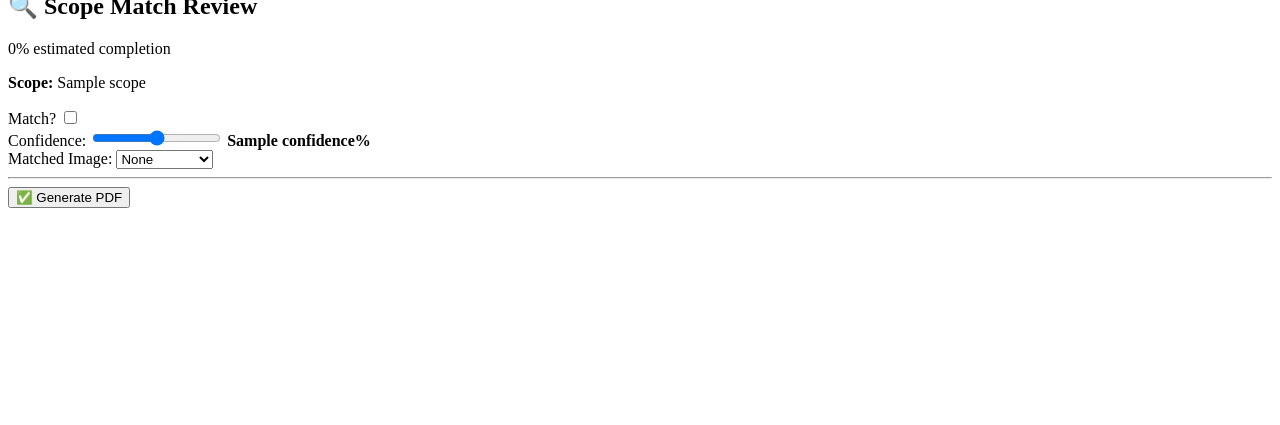
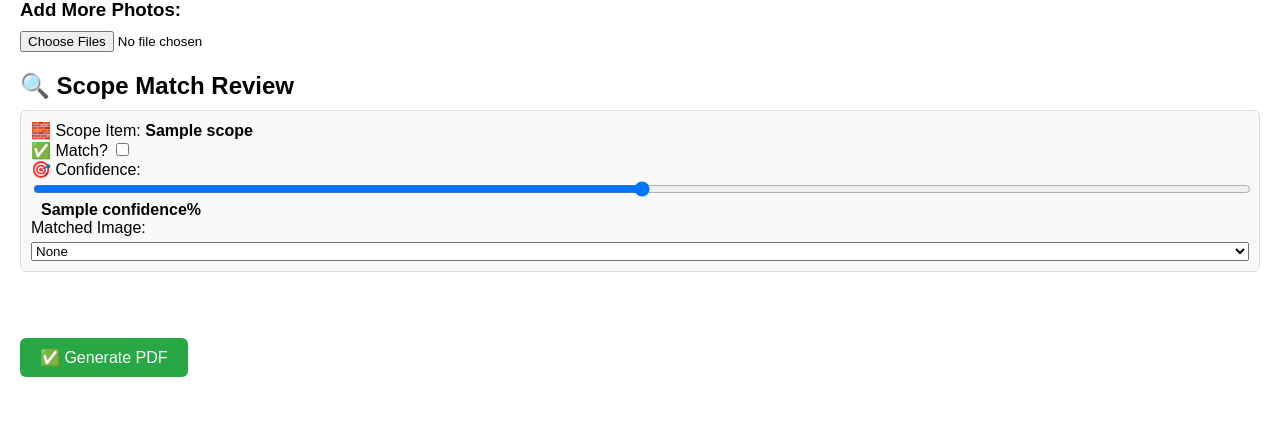
Before and after one commit to VagishKapila/gpt-material-insight-api, a Flask app: template templates/preview.html in a window 1280 px wide. Shown: the part 375-800 px from the top of the page. Run offline with Flask 3, Linux system fonts and the light colour scheme; the template is opened without the code that fills it: most values are stand-ins (such as "Sample title", 1, 10 or a date in 2020); parts of the project's set-up code (start-up, migrations or seed data) failed here and were passed over.

Commit message:
Update preview.html

```diff
--- a/templates/preview.html
+++ b/templates/preview.html
@@ -1,12 +1,103 @@
-<!-- ✅ preview.html (Live Sliders & Recalculated Completion) -->
+<!-- ✅ Final preview.html with sticky slider + grid layout -->
 <!DOCTYPE html>
 <html lang="en">
 <head>
   <meta charset="UTF-8">
   <title>Preview Daily Log</title>
   <style>
-    .slider-label { font-weight: bold; }
+    body { font-family: sans-serif; margin: 20px; }
+
+    h1, h2, h3 {
+      margin-bottom: 10px;
+    }
+
+    .sticky-bar {
+      position: sticky;
+      top: 0;
+      background: #f4f4f4;
+      padding: 10px;
+      border-bottom: 1px solid #ccc;
+      z-index: 1000;
+    }
+
+    .photo-grid {
+      display: grid;
+      grid-template-columns: repeat(auto-fill, minmax(180px, 1fr));
+      gap: 15px;
+      margin-bottom: 20px;
+    }
+
+    .photo-tile {
+      border: 1px solid #ccc;
+      padding: 8px;
+      text-align: center;
+      background: #fafafa;
+      border-radius: 6px;
+    }
+
+    .photo-tile img {
+      max-width: 100%;
+      height: auto;
+      border-radius: 4px;
+    }
+
+    .slider-box {
+      margin-bottom: 30px;
+      padding: 10px;
+      background: #f9f9f9;
+      border-radius: 6px;
+      border: 1px solid #ddd;
+    }
+
+    .slider-box input[type="range"] {
+      width: 100%;
+    }
+
+    .slider-output {
+      font-weight: bold;
+      margin-left: 10px;
+    }
+
+    .delete-btn {
+      background-color: #ff6666;
+      color: white;
+      border: none;
+      padding: 5px 10px;
+      margin-top: 5px;
+      border-radius: 4px;
+      cursor: pointer;
+    }
+
+    .delete-btn:hover {
+      background-color: #cc0000;
+    }
+
+    .submit-btn {
+      padding: 10px 20px;
+      font-size: 16px;
+      background: #28a745;
+      color: white;
+      border: none;
+      border-radius: 6px;
+      cursor: pointer;
+    }
+
+    .submit-btn:hover {
+      background: #218838;
+    }
+
+    .image-select {
+      width: 100%;
+      margin-top: 5px;
+    }
+
+    .top-summary {
+      font-size: 18px;
+      font-weight: bold;
+    }
+
   </style>
+
   <script>
     async function deleteImage(sessionId, imagePath) {
       const response = await fetch(`/remove_image/${sessionId}`, {
@@ -32,70 +123,100 @@
       else alert("❌ Failed to upload image.");
     }
 
-    function updateSlider(index) {
-      const slider = document.getElementById(`confidence_${index}`);
-      const label = document.getElementById(`confidence_label_${index}`);
-      label.innerText = slider.value + "%";
-      updateTotal();
+    function updateCompletion() {
+      const sliders = document.querySelectorAll(".confidence-slider");
+      let total = 0;
+      let count = 0;
+
+      sliders.forEach(slider => {
+        const isChecked = slider.closest(".slider-box").querySelector(".match-checkbox").checked;
+        if (isChecked) {
+          total += parseInt(slider.value);
+          count++;
+        }
+      });
+
+      const avg = count ? (total / count).toFixed(1) : 0;
+      document.getElementById("total_completion").innerText = avg + "%";
     }
 
-    function updateTotal() {
-      const total = parseInt(document.getElementById("total_items").value);
-      let sum = 0;
-      let count = 0;
-      for (let i = 0; i < total; i++) {
-        const match = document.getElementById(`match_${i}`).checked;
-        const val = parseInt(document.getElementById(`confidence_${i}`).value);
-        if (match) {
-          sum += val;
-          count++;
+    function attachSliderHandlers() {
+      const sliders = document.querySelectorAll(".confidence-slider");
+      sliders.forEach(slider => {
+        const output = slider.closest(".slider-box").querySelector(".slider-output");
+        slider.addEventListener("input", function() {
+          output.textContent = this.value + "%";
+          updateCompletion();
+        });
+      });
+
+      const checkboxes = document.querySelectorAll(".match-checkbox");
+      checkboxes.forEach(cb => {
+        cb.addEventListener("change", updateCompletion);
+      });
     }
-      }
-      const avg = count > 0 ? (sum / count).toFixed(1) : 0;
-      document.getElementById("completion_display").innerText = avg + "% estimated completion";
-    }
+
+    window.onload = attachSliderHandlers;
   </script>
 </head>
 <body>
   <h1>🧠 Preview Daily Log</h1>
-  <form action="/submit_preview" method="post">
-    <input type="hidden" name="session_id" value="{{ session_id }}">
 
+  <!-- Sticky Top Bar -->
+  <div class="sticky-bar">
+    <div class="top-summary">🔄 Estimated Completion: <span id="total_completion">0%</span></div>
+  </div>
+
+  <!-- 📸 Jobsite Photos -->
   <h2>📸 Jobsite Photos</h2>
-    <ul>
+  <div class="photo-grid">
     {% for path in image_paths %}
-        <li>
-          <img src="/{{ path }}" width="150"><br>
-          <button type="button" onclick="deleteImage('{{ session_id }}', '{{ path }}')">❌ Delete</button>
-        </li>
+      <div class="photo-tile">
+        <img src="/{{ path }}" alt="Photo">
+        <button class="delete-btn" type="button" onclick="deleteImage('{{ session_id }}', '{{ path }}')">❌ Delete</button>
+      </div>
     {% endfor %}
-    </ul>
+  </div>
 
   <h3>Add More Photos:</h3>
   <input type="file" id="new_images" name="new_images" multiple onchange="addImages('{{ session_id }}')">
 
+  <!-- 🔍 AI Scope Match -->
   <h2>🔍 Scope Match Review</h2>
+  <form action="/submit_preview" method="post">
+    <input type="hidden" name="session_id" value="{{ session_id }}">
     {% set scored = ai_results.get("scored_items", []) %}
-    <div id="completion_display">{{ ai_results.get("completion", 0) }}% estimated completion</div>
     {% for item in scored %}
+      <div class="slider-box">
         <input type="hidden" name="scope_{{ loop.index0 }}" value="{{ item.scope }}">
-      <p><b>Scope:</b> {{ item.scope }}</p>
-      Match? <input type="checkbox" name="match_{{ loop.index0 }}" id="match_{{ loop.index0 }}" {% if item.match %}checked{% endif %} onchange="updateTotal()"><br>
-      Confidence:
-      <input type="range" name="confidence_{{ loop.index0 }}" id="confidence_{{ loop.index0 }}" value="{{ item.confidence }}" min="0" max="100" oninput="updateSlider({{ loop.index0 }})">
-      <span class="slider-label" id="confidence_label_{{ loop.index0 }}">{{ item.confidence }}%</span><br>
+        <div>🧱 Scope Item: <b>{{ item.scope }}</b></div>
+
+        <label>
+          ✅ Match?
+          <input type="checkbox" class="match-checkbox" name="match_{{ loop.index0 }}" {% if item.match %}checked{% endif %}>
+        </label>
+        <br>
+
+        <label>
+          🎯 Confidence:
+          <input type="range" class="confidence-slider" name="confidence_{{ loop.index0 }}" value="{{ item.confidence }}" min="0" max="100">
+          <span class="slider-output">{{ item.confidence }}%</span>
+        </label>
+
+        <br>
         Matched Image:
-      <select name="matched_image_{{ loop.index0 }}">
+        <select class="image-select" name="matched_image_{{ loop.index0 }}">
           <option value="">None</option>
           {% for img in image_paths %}
             <option value="{{ img }}" {% if img == item.matched_image %}selected{% endif %}>{{ img.split('/')[-1] }}</option>
           {% endfor %}
         </select>
-      <hr>
+      </div>
     {% endfor %}
-    <input type="hidden" name="total_items" id="total_items" value="{{ scored | length }}">
-    <button type="submit">✅ Generate PDF</button>
+
+    <input type="hidden" name="total_items" value="{{ scored | length }}">
+    <br><br>
+    <button class="submit-btn" type="submit">✅ Generate PDF</button>
   </form>
-  <script>updateTotal()</script>
 </body>
 </html>
```
Lines whose indentation alone changed are shown as unchanged.
